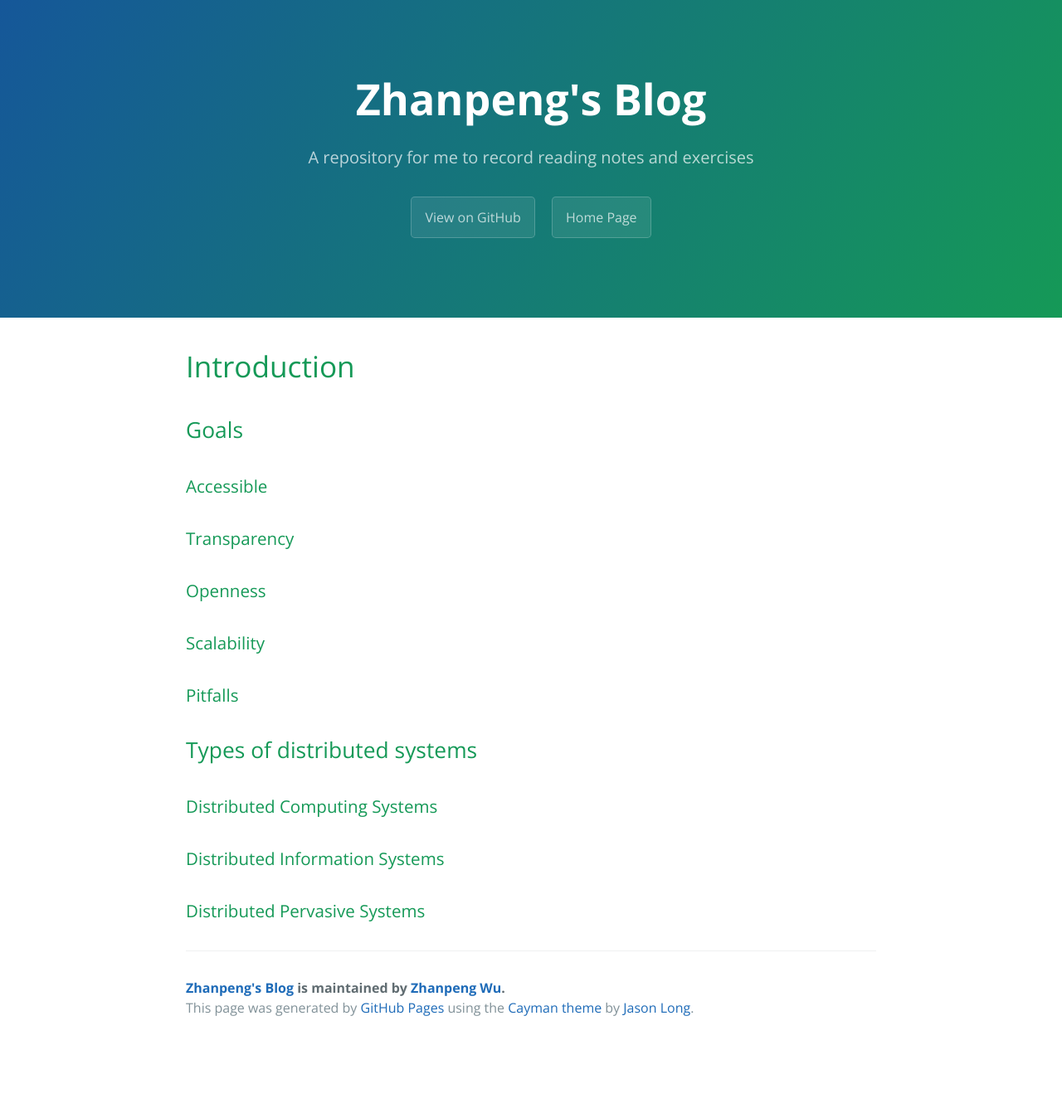
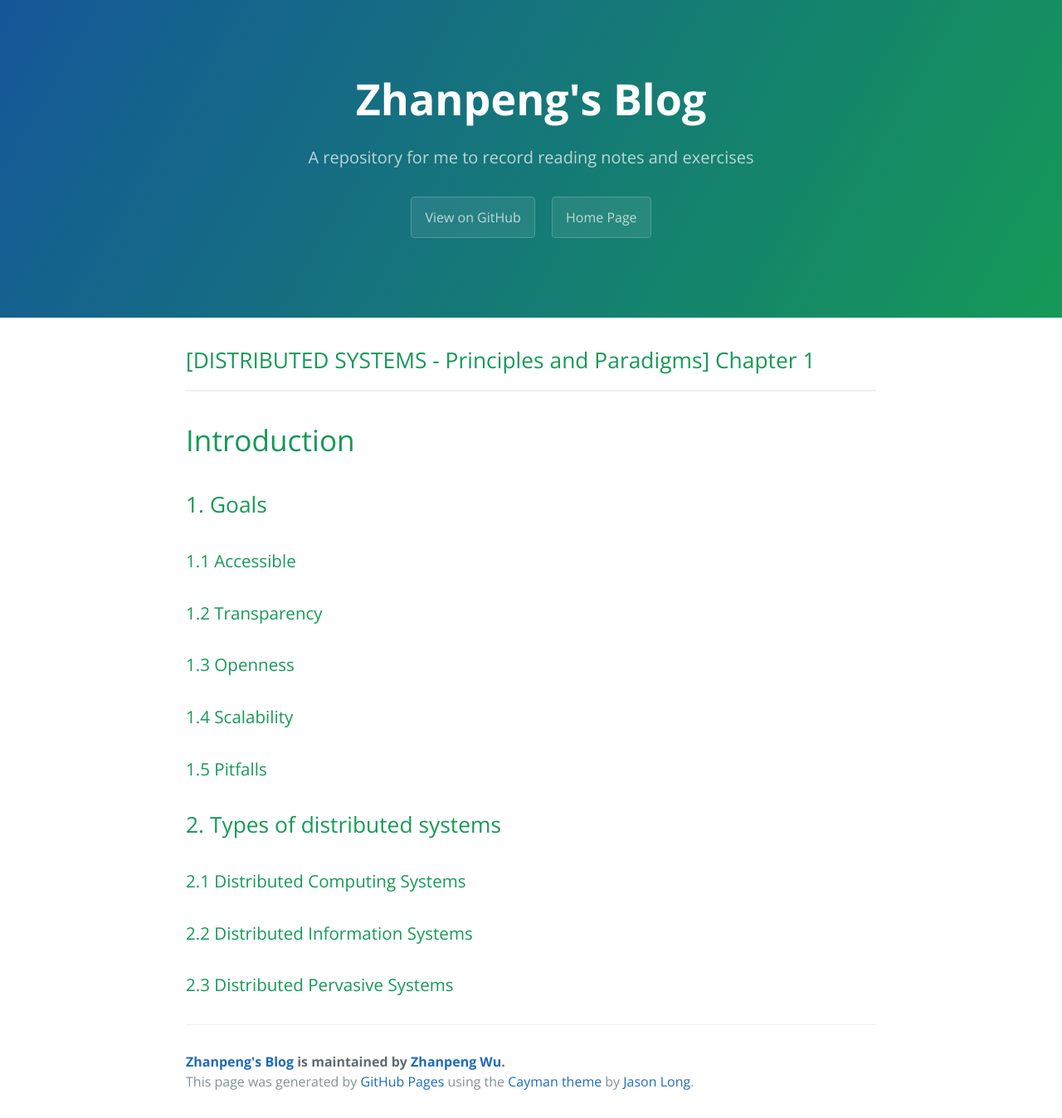
Before and after one commit to wuzhanpeng/wuzhanpeng.github.io, a Jekyll site: the page built from _posts/2016-06-01-Tannenbaum-distributed-systems-principles-and-paradigms.md, in a window 1280 px wide. Shown: the whole page at 83% size. Built offline with Jekyll 4.4.1, drawn with Linux system fonts in a browser that asks for light colours; before the commit the page ends 1259 px from its top, so only the background shows below that.

Commit message:
2016/06/01 13:46:34

```diff
--- a/_posts/2016-06-01-Tannenbaum-distributed-systems-principles-and-paradigms.md
+++ b/_posts/2016-06-01-Tannenbaum-distributed-systems-principles-and-paradigms.md
@@ -1,31 +1,34 @@
 ---
 layout: default
 title:  "[DISTRIBUTED SYSTEMS - Principles and Paradigms] Chapter 1"
-date:   2016-05-14 11:00:00
+date:   2016-06-01 01:00:00
 categories: blog
 tags:
   - Distributed Systems
   - Reading Notes
 ---
 
+## [DISTRIBUTED SYSTEMS - Principles and Paradigms] Chapter 1
+------
+
 # Introduction
 
-## Goals
+## 1. Goals
 
-### Accessible
+### 1.1 Accessible
 
-### Transparency
+### 1.2 Transparency
 
-### Openness
+### 1.3 Openness
 
-### Scalability
+### 1.4 Scalability
 
-### Pitfalls
+### 1.5 Pitfalls
 
-## Types of distributed systems
+## 2. Types of distributed systems
 
-### Distributed Computing Systems
+### 2.1 Distributed Computing Systems
 
-### Distributed Information Systems
+### 2.2 Distributed Information Systems
 
-### Distributed Pervasive Systems
+### 2.3 Distributed Pervasive Systems
```
